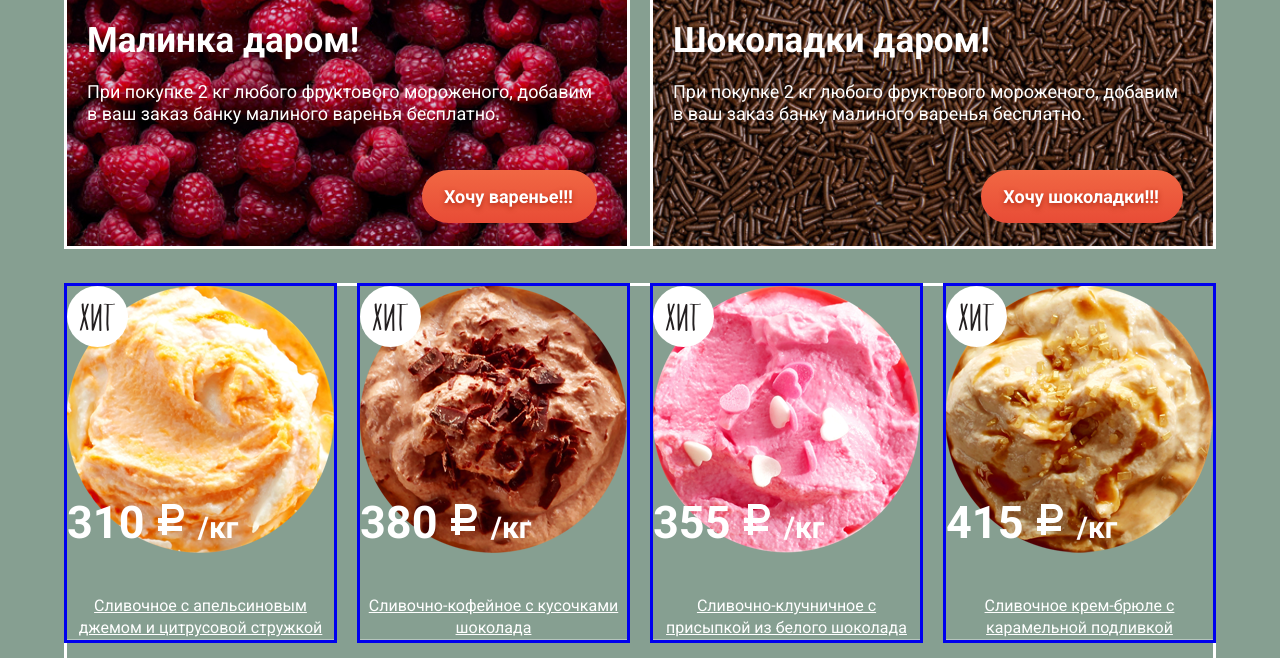
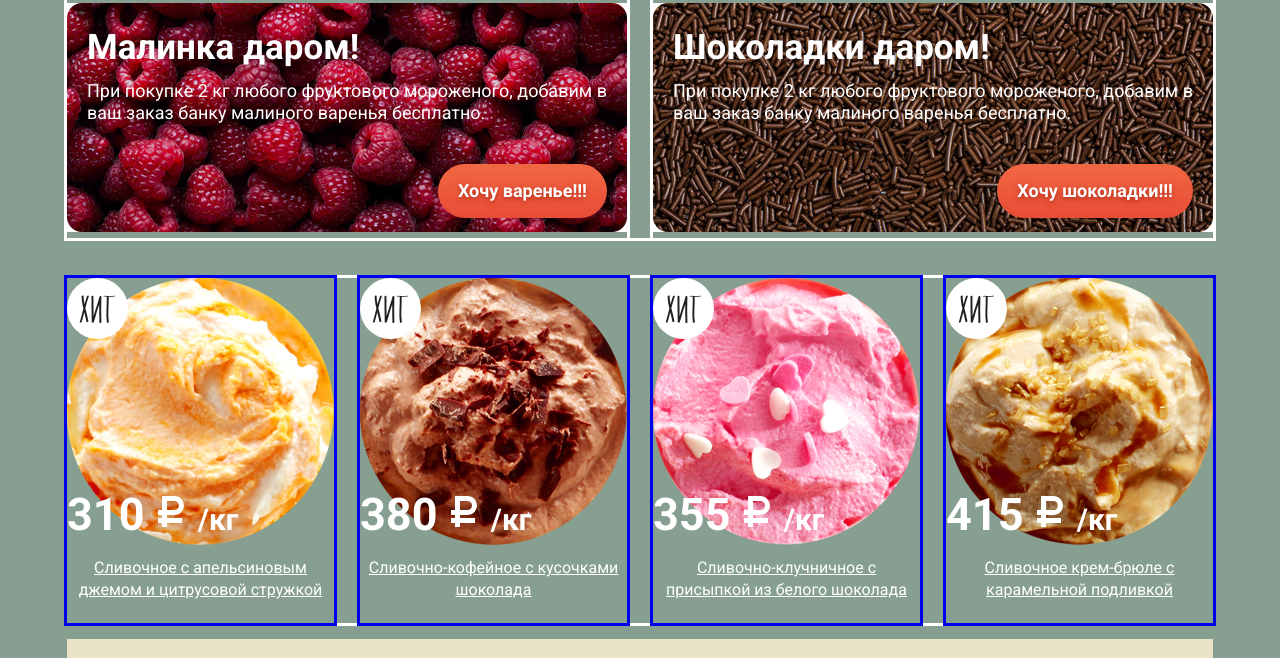
Before and after one commit to glava456/913895-gllacy, a plain HTML site: page index.html in a window 1280 px wide. Shown: the part 743-1401 px from the top of the page. Drawn offline with Linux system fonts and the light colour scheme.

Commit message:
Подгонка под pixel perfect

```diff
--- a/css/style.css
+++ b/css/style.css
@@ -41,7 +41,7 @@ input[type="radio"].visually-hidden {
 	vertical-align: middle;
 	border-radius: 40px;
 	border: none;
-	padding: 15px 24px 14px 22px;
+	padding: 15px 20px 15px 20px;
 
 	background: linear-gradient(#f16743,#e84c36);
   	color: #ffffff;
@@ -391,7 +391,7 @@ input[type="radio"].visually-hidden {
 }
 .info{
 	box-sizing:border-box;
-	margin: 40px 0px;
+	margin: 0px;
 
 	width: 1146px;
 
@@ -504,7 +504,7 @@ h1.catalog{
 .catalog-item{
 	list-style: none;
 	color: #ffffff;
-	border-bottom: 1px #b5c4bc solid;
+
 
 	font-size: 16px;
   	line-height: 22px;
@@ -598,7 +598,7 @@ h1.catalog{
 .sentence-list{
 	list-style: none;
 	padding: 0;
-	margin: 0;
+	margin-bottom: 40px;
 	outline: solid;
 	display: flex;
 	flex-direction:row;
@@ -610,7 +610,9 @@ h1.catalog{
 	background-image:url(../img/strawberry-fon.jpg);
 	background-repeat: no-repeat;
 	background-position: center;
-	background-size: cover;
+	/*
+Нужен ли для выполнения критерия на переполняемость?
+	background-size: cover;*/
 	margin-right: 26px;
 
 	display: flex;
@@ -618,7 +620,7 @@ h1.catalog{
 	align-items:flex-start;
 
 	width:560px;
-	padding:23px 30px 23px 20px;
+	padding:30px 20px 0px 20px;
 
 	outline: solid;
 }
@@ -626,10 +628,10 @@ h1.catalog{
 	background-image:url(../img/chocolate-fon.jpg);
 
 	width: 560px;
-	padding:23px 30px 23px 20px;
+	padding:30px 20px 0px 20px;
 	background-repeat: no-repeat;
 	background-position: center;
-	background-size: cover;
+	/*background-size: cover;*/
 
 	display: flex;
 	flex-direction:column;
@@ -641,6 +643,8 @@ h1.catalog{
 .berry a,
 .chocolate a{
 	align-self:flex-end;
+	margin-bottom: 20px;
+
 }
 
 
@@ -654,7 +658,7 @@ h1.catalog{
 .sentence-list p{
 	font-size: 18px;
 	line-height: 22px;
-	margin: 20px 0 45px 0;
+	margin: 12px 0 40px 0;
 }
 
 /**********************************************************/
@@ -722,7 +726,7 @@ h1.catalog{
 	flex-direction:row;
 	justify-content:space-between;
 	outline: solid;
-	margin: 40px 0px;
+
 	padding: 0;
 	width: 1146px;
 	flex-wrap:wrap;
@@ -734,7 +738,8 @@ h1.catalog{
 	flex-wrap:wrap;
 	outline: solid;
 	width: 267px;
-	margin-bottom: 40px;
+
+
 }
 .fast-see{
 	display: none;
@@ -759,6 +764,7 @@ h1.catalog{
 }
 .products-item p{
 	margin-top: 214px;
+	margin-bottom: 15px;
 	order:2;
 }
 .products-item h3{
```
